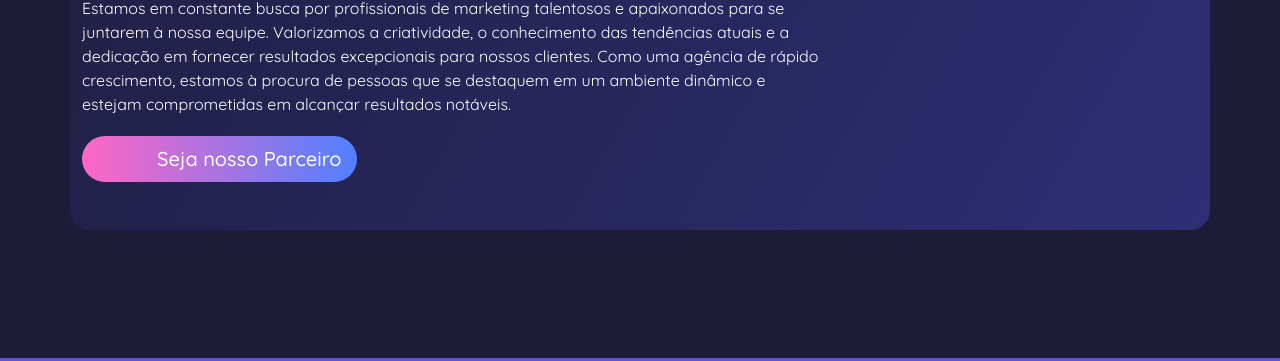
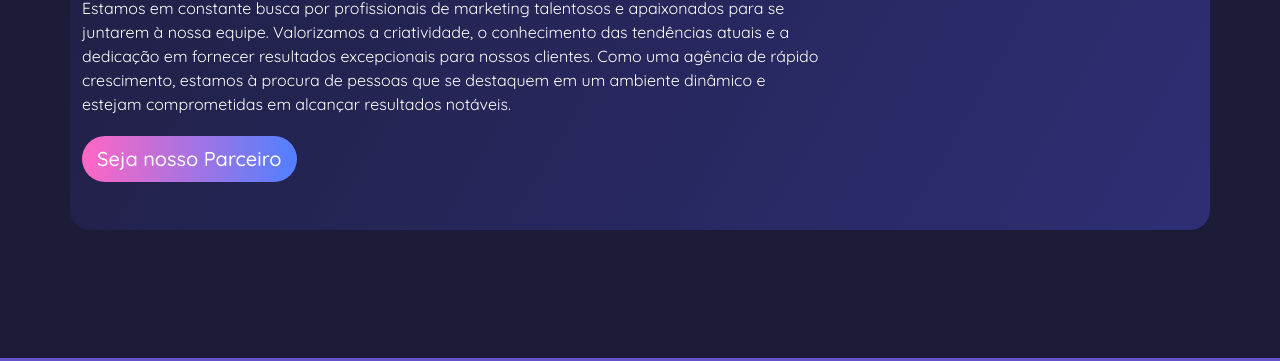
Before and after one commit to ruanclaudio/habilconsult-site, a plain HTML site: page about.html in a window 1280 px wide. Shown: the part 812-1173 px from the top of the page. Drawn offline with nearby package versions, Linux system fonts and the light colour scheme.

Commit message:
simple modifications

```diff
--- a/about.html
+++ b/about.html
@@ -16,7 +16,6 @@
     <link href="https://cdn.jsdelivr.net/npm/bootstrap@5.3.2/dist/css/bootstrap.min.css" rel="stylesheet"
         integrity="sha384-T3c6CoIi6uLrA9TneNEoa7RxnatzjcDSCmG1MXxSR1GAsXEV/Dwwykc2MPK8M2HN" crossorigin="anonymous">
     <!-- CSS -->
-
     <link rel="stylesheet" href="css/style-about.css">
     <title>Sobre Nós</title>
 </head>
@@ -132,7 +131,7 @@
                     <!-- Grid column -->
                     <div class="col-md-3 col-lg-4 col-xl-3 mx-auto mb-4">
                         <!-- Content -->
-                        <h6 class="text-uppercase fw-bold">Hábil Consultória de Markting</h6>
+                        <h6 class="text-uppercase fw-bold">Hábil Consultoria de Markting</h6>
                         <hr class="mb-4 mt-0 d-inline-block mx-auto"
                             style="width: 60px; background-color: #7c4dff; height: 2px" />
                         <p>
--- a/css/style-about.css
+++ b/css/style-about.css
@@ -5,6 +5,11 @@
 body {
     background-color: var(--dark-color1) !important;
     color: white !important;
+}
+
+a {
+    text-decoration: none;
+    color: inherit;
 }
 
 .container_style {
@@ -79,7 +84,7 @@ body {
     font-family: 'Quicksand', sans-serif;
     font-weight: 500;
     font-size: 20px;
-    margin-left: 60px;
+
 
 }
 
@@ -112,6 +117,11 @@ body {
         float: none;
         align-items: center;
     }
+
+    .partner-button a {
+        margin-left: 0px;
+    }
+
     .partner-button p {
         margin-left: 0;
     }
--- a/css/style-acess.css
+++ b/css/style-acess.css
@@ -18,6 +18,11 @@ body {
   justify-content: center;
 }
 
+/*Funciona no webhoost*/
+a {
+    text-decoration: none;
+    color: inherit;
+}
 .container {
   background-color: whitesmoke;
   padding: 6px;
@@ -38,6 +43,12 @@ form {
   transition: .5s;
   width: 300px;
   height: 400px;
+}
+
+/*Para funcionar no 000webhoost*/
+#signin button[type="submit"], #signup button[type="submit"] {
+  background-color: blueviolet;
+  color: white;
 }
 
 .buttonsForm {
--- a/css/style-forms.css
+++ b/css/style-forms.css
@@ -6,6 +6,11 @@ body {
     background-color: var(--dark-color1);
     color: white !important;
     font-family: 'Quicksand', sans-serif;
+}
+
+a {
+    text-decoration: none;
+    color: inherit;
 }
 
 .title-text {
--- a/css/style-home.css
+++ b/css/style-home.css
@@ -62,6 +62,11 @@ header {
   }
 }
 
+a {
+  text-decoration: none;
+  color: inherit;
+}
+
 p {
   color: white;
   font-family: 'Quicksand', sans-serif;
--- a/css/style-prof.css
+++ b/css/style-prof.css
@@ -4,6 +4,11 @@
 
 body {
     background-color: var(--dark-color1) !important;
+}
+
+a {
+    text-decoration: none;
+    color: inherit;
 }
 
 .card_style {
--- a/css/style-services.css
+++ b/css/style-services.css
@@ -4,6 +4,11 @@
 
 body {
     background-color: var(--dark-color1);
+}
+
+a {
+    text-decoration: none;
+    color: inherit;
 }
 
 .card_style {
```
Also changed, not shown: acess.html (+9 -2 lines), clientform.html (+1 -1 lines), contacts.html (+1 -1 lines), form.html (+1 -1 lines), index.html (+1 -1 lines), professionals.html (+1 -2 lines), services.html (+1 -2 lines).
